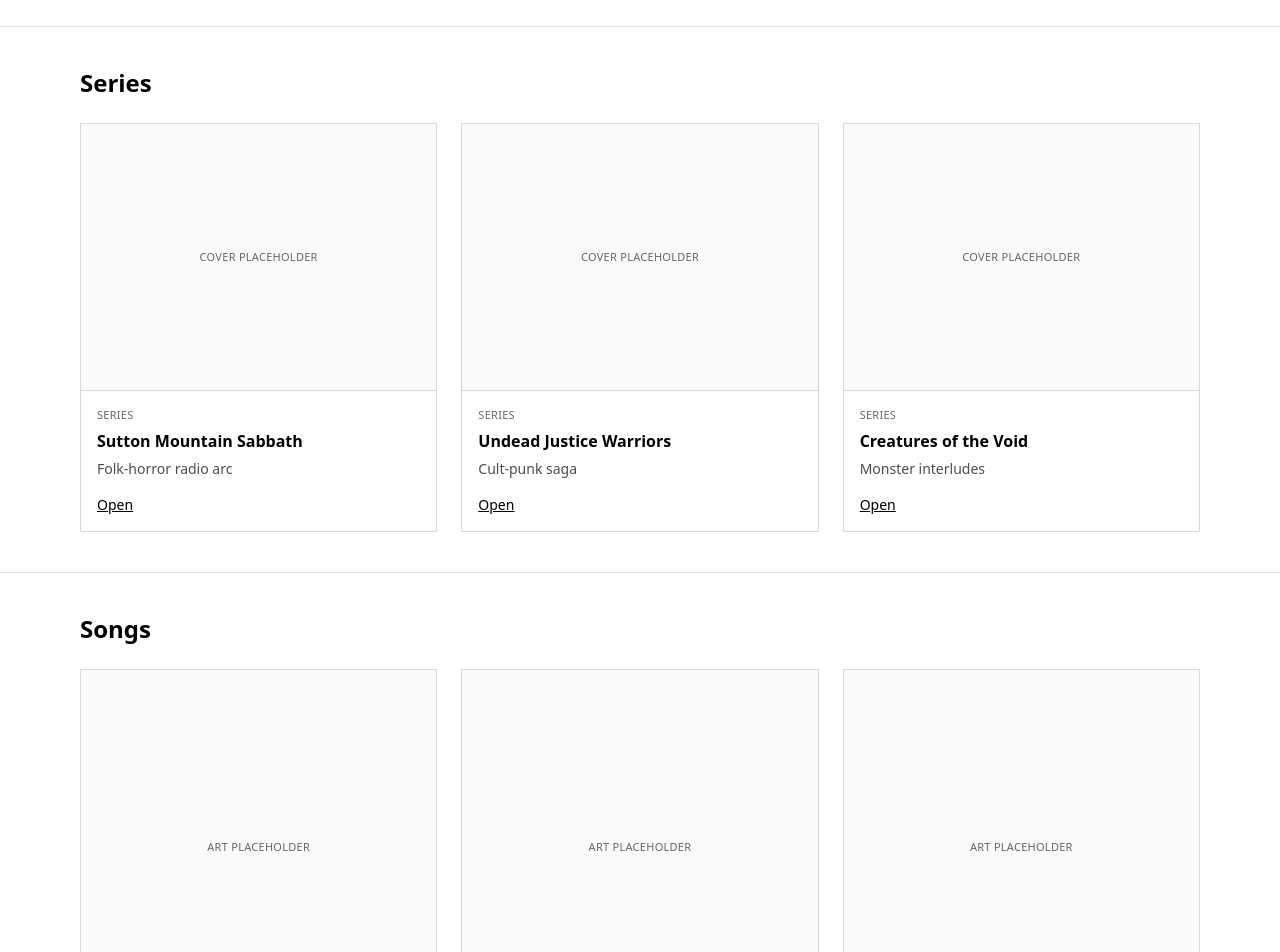
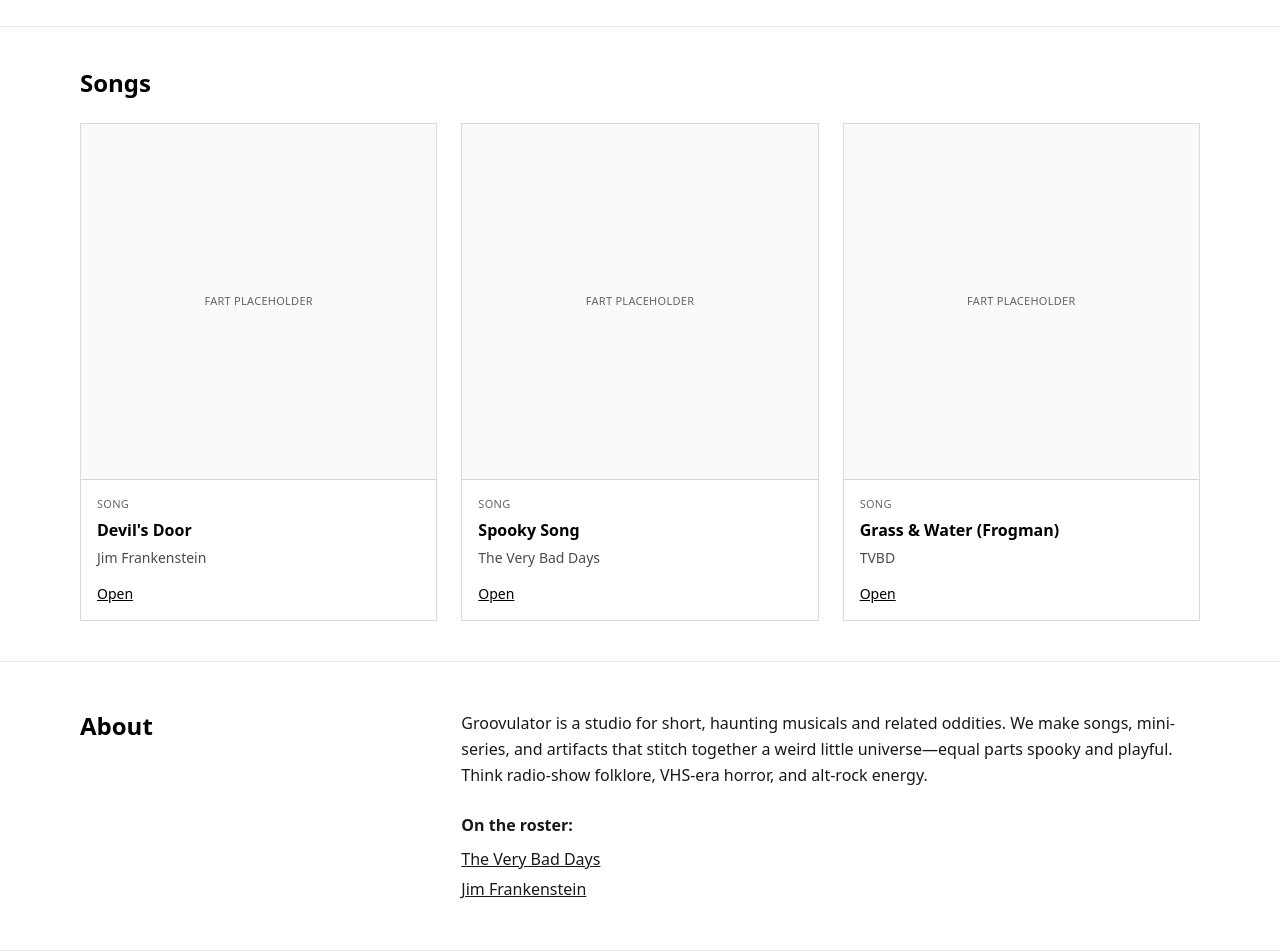
Before and after one commit to jimfrankenstein/groovulator, a Next.js app: page / in a window 1280 px wide. Shown: the part 580-1532 px from the top of the page. Built offline with nearby package versions, Linux system fonts and the light colour scheme.

Commit message:
Song Card component

```diff
--- a/src/app/page.tsx
+++ b/src/app/page.tsx
@@ -1,3 +1,5 @@
+import SongCard from '../components/SongCard';
+
 export default function Home() {
   const featured = {
     title: "Here There Be Monsters — Single",
@@ -88,7 +90,7 @@ export default function Home() {
           </div>
         </section>
 
-        {/* SERIES GRID */}
+        {/* SERIES GRID (disabled for now)
         <section id="series" className="border-b border-black/10">
           <div className="mx-auto max-w-6xl px-4 py-10">
             <h3 className="text-xl md:text-2xl font-bold mb-6">Series</h3>
@@ -114,7 +116,7 @@ export default function Home() {
               ))}
             </div>
           </div>
-        </section>
+        </section> */}
 
         {/* SONGS GRID */}
         <section id="songs" className="border-b border-black/10">
@@ -122,29 +124,20 @@ export default function Home() {
             <h3 className="text-xl md:text-2xl font-bold mb-6">Songs</h3>
             <div className="grid gap-6 sm:grid-cols-2 md:grid-cols-3">
               {other.map(item => (
-                <article key={item.title} className="border border-black/15">
-                  <div className="aspect-square bg-neutral-50 border-b border-black/15 grid place-items-center">
-                    <div className="text-[11px] uppercase tracking-wide opacity-60">
-                      Art placeholder
-                    </div>
-                  </div>
-                  <div className="p-4 flex flex-col gap-2">
-                    <div className="text-[11px] uppercase tracking-wide opacity-60">
-                      {item.meta}
-                    </div>
-                    <h4 className="font-semibold leading-tight">{item.title}</h4>
-                    <p className="text-sm opacity-70">{item.note}</p>
-                    <a href="#" className="text-sm underline pt-2">
-                      Open
-                    </a>
-                  </div>
-                </article>
+                <SongCard
+                  key={item.title}
+                  title={item.title}
+                  meta={item.meta}
+                  note={item.note}
+                  aspectRatio="square"
+                  // placeholderText="Art placeholder"
+                />
               ))}
             </div>
           </div>
         </section>
 
-        {/* JOIN CTA */}
+        {/* JOIN CTA (disabled for now)
         <section id="join" className="border-b border-black/10">
           <div className="mx-auto max-w-6xl px-4 py-12 grid gap-6 md:grid-cols-3">
             <div className="md:col-span-2">
@@ -171,7 +164,7 @@ export default function Home() {
               </button>
             </form>
           </div>
-        </section>
+        </section> */}
 
         {/* ABOUT */}
         <section id="about" className="border-b border-black/10">
--- /dev/null
+++ b/src/components/SongCard.tsx
@@ -0,0 +1,39 @@
+interface SongCardProps {
+  title: string;
+  meta: string;
+  note: string;
+  href?: string;
+  aspectRatio?: 'square' | '4/3';
+  placeholderText?: string;
+}
+
+export default function SongCard({
+  title,
+  meta,
+  note,
+  href = "#",
+  aspectRatio = 'square',
+  placeholderText = "fArt placeholder"
+}: SongCardProps) {
+  const aspectClass = aspectRatio === 'square' ? 'aspect-square' : 'aspect-[4/3]';
+
+  return (
+    <article className="border border-black/15">
+      <div className={`${aspectClass} bg-neutral-50 border-b border-black/15 grid place-items-center`}>
+        <div className="text-[11px] uppercase tracking-wide opacity-60">
+          {placeholderText}
+        </div>
+      </div>
+      <div className="p-4 flex flex-col gap-2">
+        <div className="text-[11px] uppercase tracking-wide opacity-60">
+          {meta}
+        </div>
+        <h4 className="font-semibold leading-tight">{title}</h4>
+        <p className="text-sm opacity-70">{note}</p>
+        <a href={href} className="text-sm underline pt-2">
+          Open
+        </a>
+      </div>
+    </article>
+  );
+}
```
